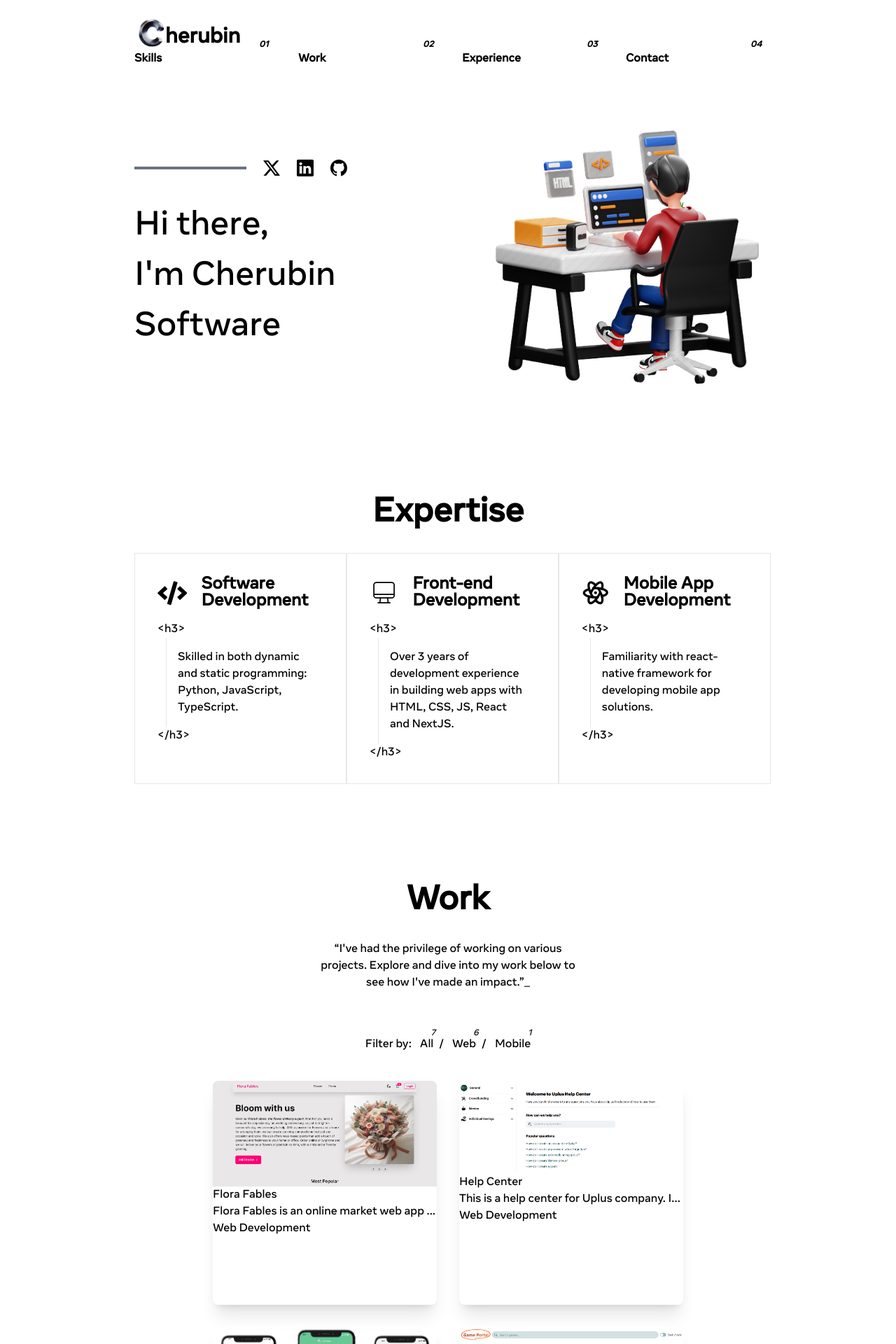
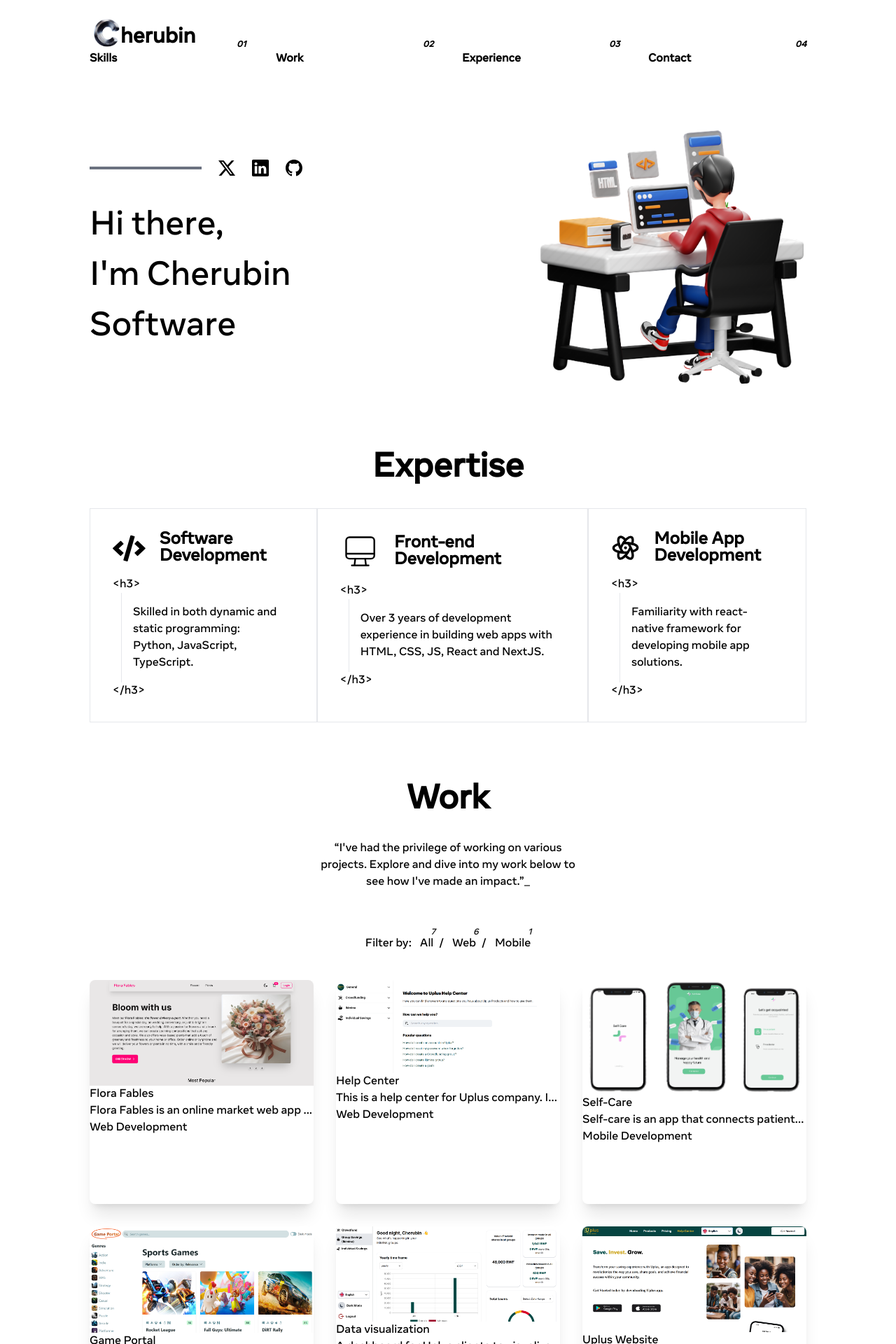
Before and after one commit to Cherubln/cherubln.github.io, a React (Vite) app: page / in a window 1280 px wide. Shown: the top 1920 px of the page at 70% size. Built offline with nearby package versions, Linux system fonts and the light colour scheme.

Commit message:
reduce section top space

```diff
--- a/src/pages/Experience.tsx
+++ b/src/pages/Experience.tsx
@@ -3,7 +3,7 @@ import ExperienceComponent from "../components/ExperienceComponent";
 
 const ExperienceSection = () => {
   return (
-    <div id="Experience" className="py-14">
+    <div id="Experience" className="pt-14">
       <h2 className="text-3xl md:text-5xl font-bold  text-center my-8">
         Experience
       </h2>
--- a/src/pages/Footer.tsx
+++ b/src/pages/Footer.tsx
@@ -5,7 +5,7 @@ const FooterSection = () => {
   const currentYear = new Date().getFullYear();
 
   return (
-    <footer className="footer items-center p-4  text-neutral-content">
+    <footer className="footer justify-center md:justify-normal items-center p-4  text-neutral-content">
       <aside className="items-center grid-flow-col">
         <img src={logo} alt="logo" className="w-6" />
         <div>
--- a/src/pages/Home.tsx
+++ b/src/pages/Home.tsx
@@ -3,7 +3,7 @@ import picture from "../assets/hero.png";
 
 const Home = () => {
   return (
-    <div className="min-h-[calc(100vh-5.5rem)] lg:min-h-full flex flex-col lg:flex-row gap-8 justify-between items-center py-16">
+    <div className="lg:min-h-full flex flex-col lg:flex-row gap-8 justify-between items-center pt-16 ">
       <div className="order-2 lg:order-1">
         <div className="flex gap-6 items-center pb-6 md:mb-3">
           <div className="bg-gray-500 w-40 h-1"></div>
@@ -26,10 +26,14 @@ const Home = () => {
             <span className="text-transparent bg-clip-text bg-gradient-to-r from-primary via-secondary to-accent ml-2">
               Developer.
             </span>
-          </span>{" "}
+          </span>
         </h1>
       </div>
-      <img src={picture} alt="hero" className="max-w-sm order-1 lg:order-2" />
+      <img
+        src={picture}
+        alt="hero"
+        className="hidden md:block max-w-sm order-1 lg:order-2"
+      />
     </div>
   );
 };
--- a/src/pages/Projects/SingleProject.tsx
+++ b/src/pages/Projects/SingleProject.tsx
@@ -17,7 +17,7 @@ const SingleProject = () => {
 
   if (!project) return <NotFound />;
   return (
-    <div key={projectName} className="max-w-5xl mx-auto ">
+    <div key={projectName} className="max-w-6xl mx-auto">
       <header className="navbar sticky top-0 z-50  bg-base-100 justify-between pt-6 pb-2 px-8 md:px-16 drop-shadow-lg sm:drop-shadow-none">
         <div className="md:order-2">
           <Logo />
@@ -51,7 +51,7 @@ const SingleProject = () => {
               <li>{project?.name}</li>
             </ul>
           </div>
-          <div className="my-8 flex flex-col md:flex-row gap-20 justify-between">
+          <div className="my-8 flex flex-col md:flex-row gap-10 md:gap-20 justify-between">
             <div>
               <h2 className="max-w-md text-3xl md:text-5xl font-semibold mb-8">
                 {project?.name}
@@ -105,7 +105,9 @@ const SingleProject = () => {
                 <h3 className="text-sm font-semibold mb-3 uppercase">Stack</h3>
                 <ul className="steps steps-vertical md:steps-horizontal step-primary">
                   {project?.stack.map((tech) => (
-                    <li className=" step step-primary capitalize">{tech}</li>
+                    <li key={tech} className=" step step-primary capitalize">
+                      {tech}
+                    </li>
                   ))}
                 </ul>
               </div>
--- a/src/pages/Projects/index.tsx
+++ b/src/pages/Projects/index.tsx
@@ -9,7 +9,7 @@ const ProjectSection = () => {
   const projects = useProjects(projectsFilter);
 
   return (
-    <div id="Work" className="py-14">
+    <div id="Work" className="pt-14">
       <div>
         <h2 className="text-3xl md:text-5xl font-bold  text-center my-8">
           Work
--- a/src/pages/Root.tsx
+++ b/src/pages/Root.tsx
@@ -10,7 +10,7 @@ import Footer from "./Footer";
 const Root = () => {
   const [activeTab, setActiveTab] = useState("");
   return (
-    <div className="max-w-5xl mx-auto">
+    <div className="max-w-6xl mx-auto">
       <Navbar activeTab={activeTab} setActiveTab={setActiveTab} />
       <div className="px-8 md:px-16">
         <Home />
--- a/src/pages/Skills.tsx
+++ b/src/pages/Skills.tsx
@@ -3,7 +3,7 @@ import SkillComponent from "../components/SkillComponent";
 
 const Skills = () => {
   return (
-    <div id="Skills" className="py-14">
+    <div id="Skills" className="pt-14">
       <h2 className="text-3xl md:text-5xl font-bold  text-center my-8">
         Expertise
       </h2>
```
